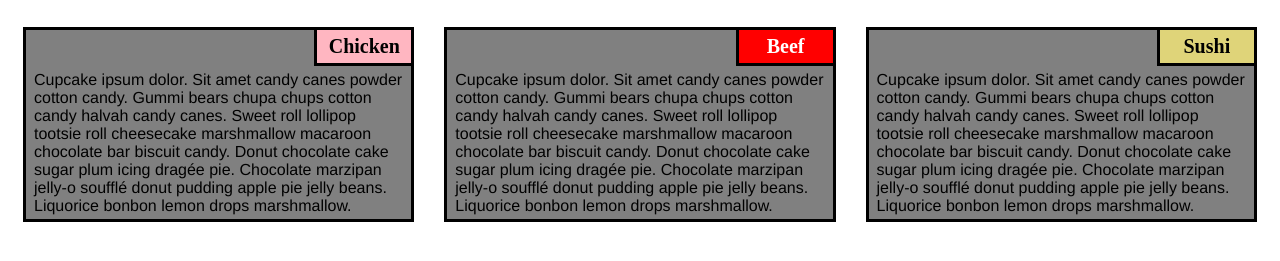
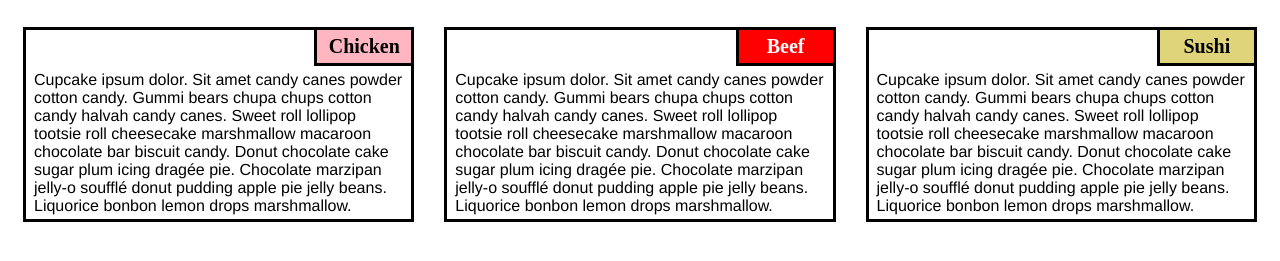
Before and after one commit to uiMaram/course, a plain HTML site: page module2-solution/index.html in a window 1280 px wide. Shown: the part 95-356 px from the top of the page. Drawn offline with Linux system fonts and the light colour scheme.

Commit message:
update style.css

```diff
--- a/module2-solution/css/style.css
+++ b/module2-solution/css/style.css
@@ -27,7 +27,7 @@
 
     div {
         position: relative;
-        background-color: gray;
+        background-color: D3D3D3;
         border: 3.5px solid black;
         width: 100%;
         margin-left: auto;
@@ -79,7 +79,7 @@
     .content {
         padding: 5px;
         border: none;
-        background-color: gray;
+        background-color: D3D3D3;
         font-family: Helvetica;
         color: black;
         margin: 3px ;
```
